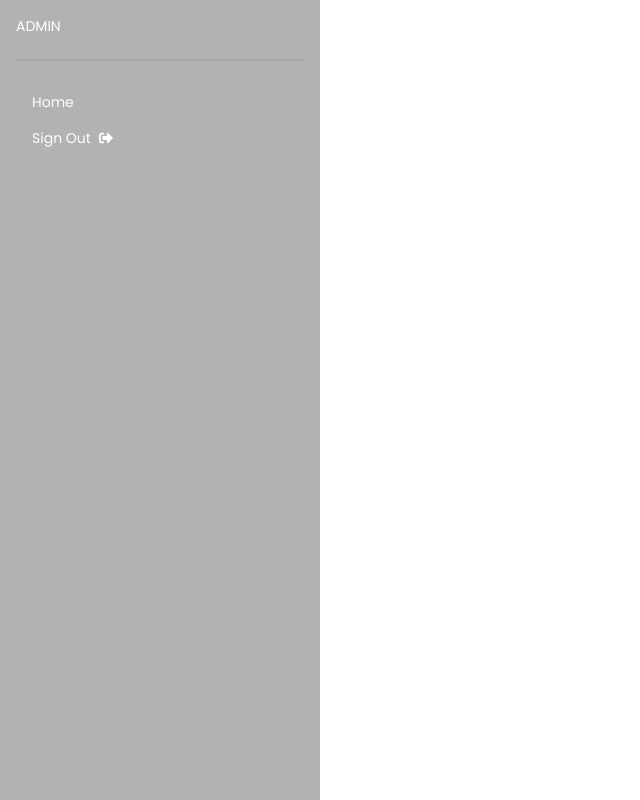
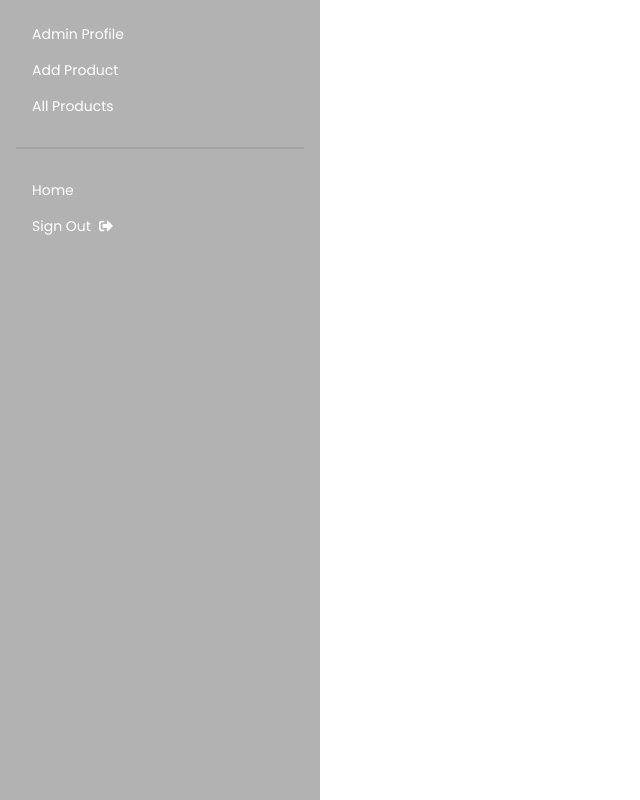
Before and after one commit to Tushar12152/Mobile-stote-e-commerce, a React (Vite) app: page /dashboard in a window 1280 px wide. Shown: the whole page, without its empty margins (0-640 px from the left). Built offline with nearby package versions, Linux system fonts and the light colour scheme; no server answers.

Commit message:
image upload hooks/api added

```diff
--- /dev/null
+++ b/src/Components/Api/ImageUpload.jsx
@@ -0,0 +1,11 @@
+import axios from "axios"
+
+export const imageUpload = async image => {
+    const formData = new FormData()
+    formData.append('image', image)
+    const { data } = await axios.post(
+      `https://api.imgbb.com/1/upload?key=${import.meta.env.VITE_IMGBB_API_KEY}`,
+      formData
+    )
+    return data
+  }
--- /dev/null
+++ b/src/Components/Dashboard/AddProduct.jsx
@@ -0,0 +1,9 @@
+
+
+const AddProduct = () => {
+  return (
+    <div>AddProduct</div>
+  )
+}
+
+export default AddProduct
--- /dev/null
+++ b/src/Components/Dashboard/AllProducts.jsx
@@ -0,0 +1,9 @@
+
+
+const AllProducts = () => {
+  return (
+    <div>AllProducts</div>
+  )
+}
+
+export default AllProducts
--- a/src/Components/Dashboard/Dashboard.jsx
+++ b/src/Components/Dashboard/Dashboard.jsx
@@ -37,7 +37,7 @@ const { data: users = [] } = useQuery({
 
   const Admin= Adminsinfo?.email===user?.email;
 
-  console.log(Admin)
+//   console.log(Admin)
 
 
 
@@ -90,7 +90,21 @@ const { data: users = [] } = useQuery({
                     :
 
                        <div>
-                            ADMIN
+                           <li>
+                            <NavLink to="/dashboard/adminProfile">
+                             Admin Profile
+                            </NavLink>
+                        </li>
+                           <li>
+                            <NavLink to="/dashboard/addProduct">
+                             Add Product
+                            </NavLink>
+                        </li>
+                           <li>
+                            <NavLink to="/dashboard/allProduct">
+                              All Products
+                            </NavLink>
+                        </li>
                        </div>
                       }
 
```
Also changed, not shown: src/Router/Router.jsx (+13 -1 lines).
